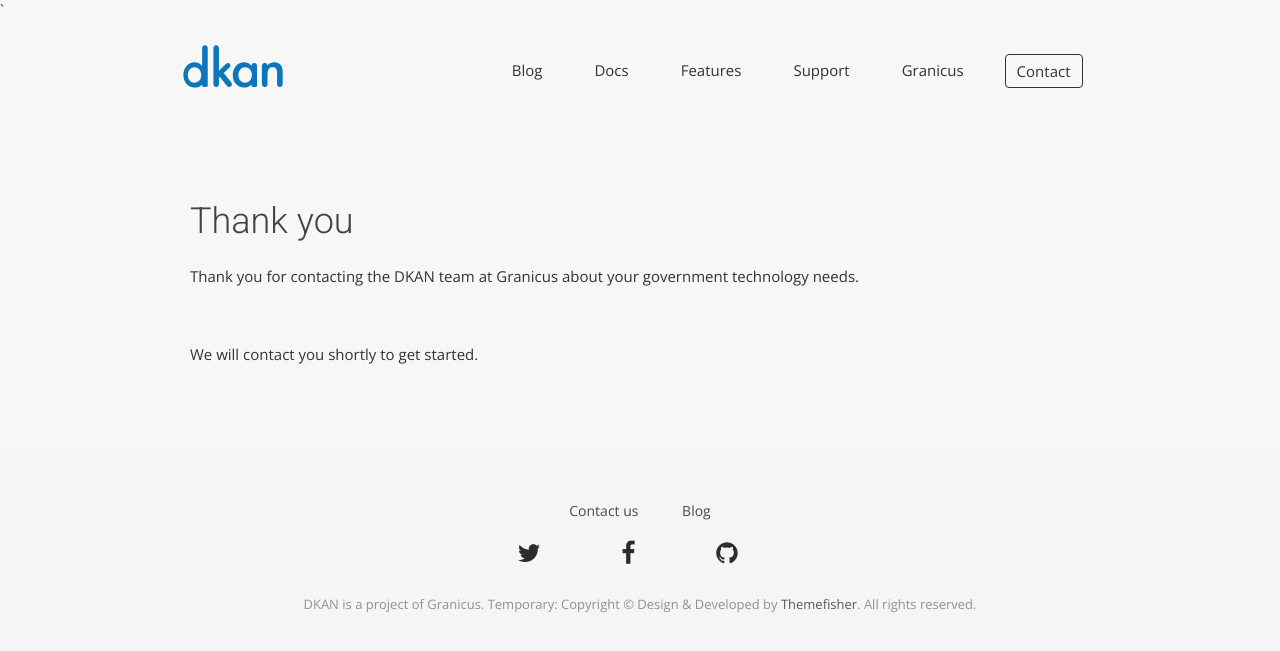
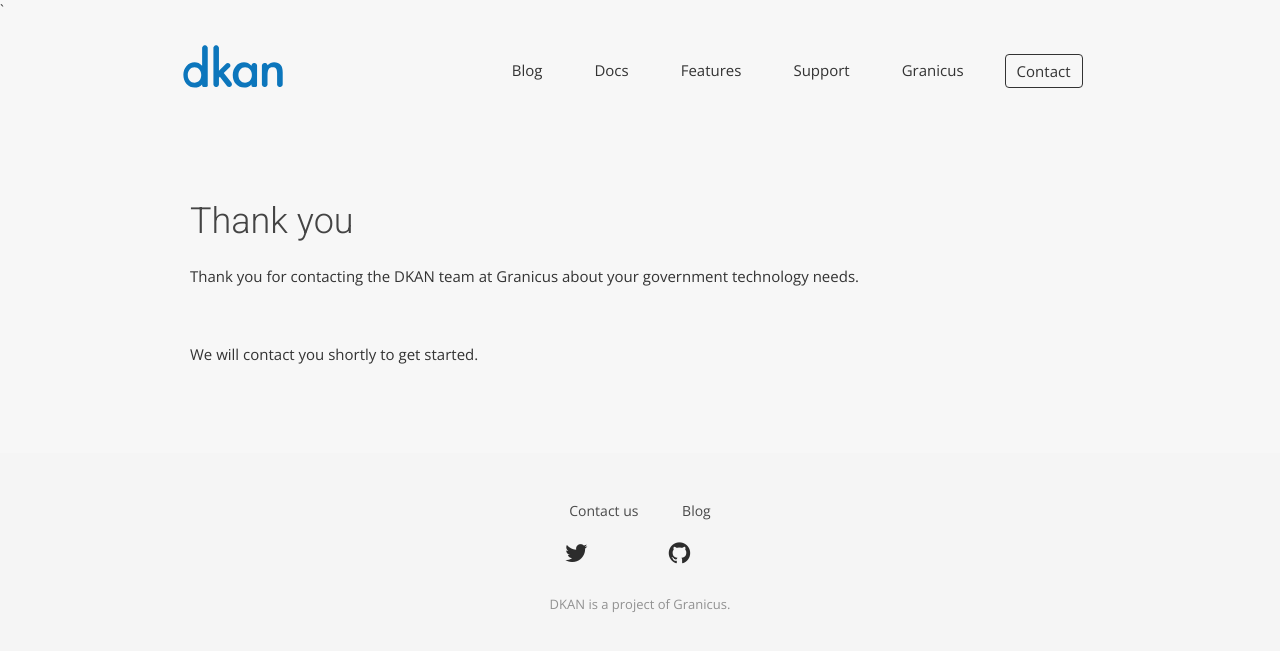
Before and after one commit to GetDKAN/GetDKAN.com, a Jekyll site: the page built from thank-you.html, in a window 1280 px wide. Shown: the top 651 px of the page. Built offline with Jekyll 4.4.1, drawn with Linux system fonts in a browser that asks for light colours; nearby versions of some CDN libraries; some web fonts are replaced.

Commit message:
Update footer.html

```diff
--- a/_includes/footer.html
+++ b/_includes/footer.html
@@ -14,14 +14,11 @@
               <a href="http://twitter.com/getdkan"><i class="fa fa-twitter"></i></a>
             </li>
             <li>
-              <a href="http://facebook.com/dkan"><i class="fa fa-facebook"></i></a>
-            </li>
-            <li>
               <a href="http://github.com/nucivic/dkan"><i class="fa fa-github"></i></a>
             </li>
           </ul>
         </div>
-        <p>DKAN is a project of Granicus. Temporary: Copyright &copy; Design &amp; Developed by <a href="http://www.themefisher.com">Themefisher</a>. All rights reserved.</p>
+        <p>DKAN is a project of Granicus.</p>
       </div>
     </div>
   </div>
```
